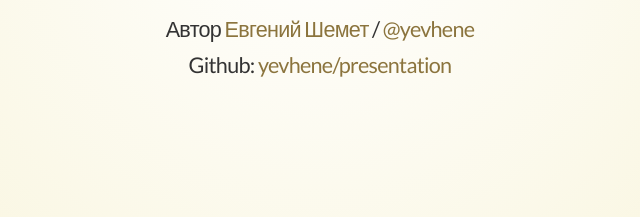
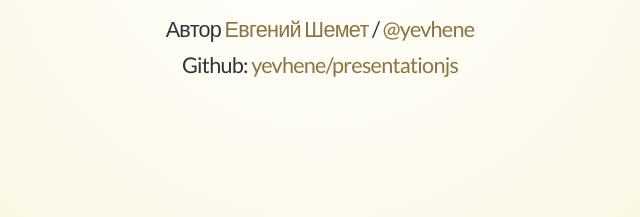
Before and after one commit to yevhene/present-javascript-frontend, a website: page public/index.html in a window 1280 px wide. Shown: the part 503-720 px from the top of the page, 320-960 px from the left. Drawn offline with Linux system fonts and the light colour scheme.

Commit message:
Repository name updated.

```diff
--- a/public/index.html
+++ b/public/index.html
@@ -104,7 +104,7 @@
             <small>Автор <a href="mailto:yevhene@gmail.com">Евгений Шемет</a> / <a href="http://twitter.com/yevhene">@yevhene</a></small>
           </p>
           <p>
-            <small>Github: <a href="http://gitgub.com/yevhene/presentation">yevhene/presentation</a></small>
+            <small>Github: <a href="http://gitgub.com/yevhene/presentationjs">yevhene/presentationjs</a></small>
           </p>
         </section>
         <section>
```
